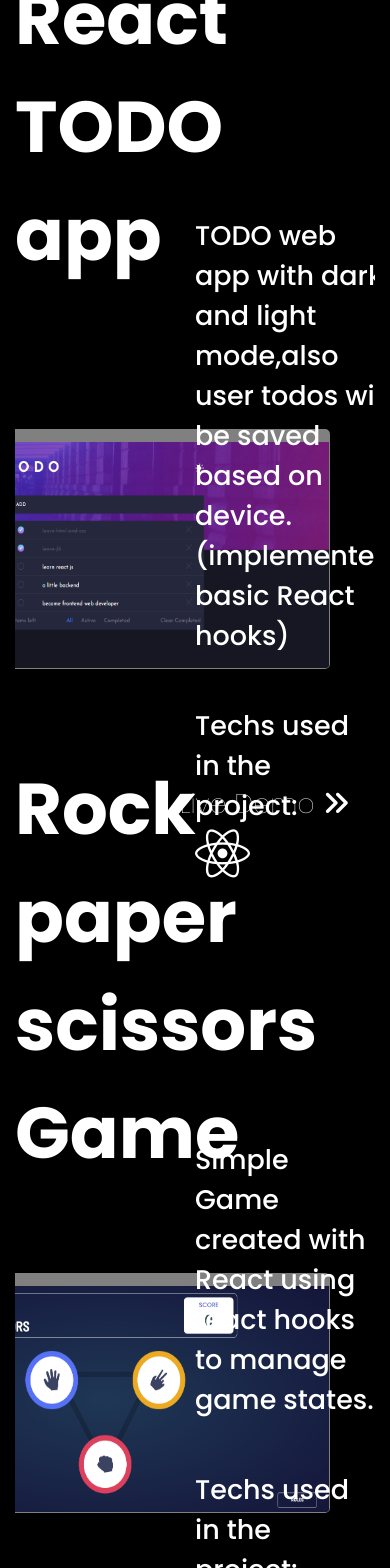
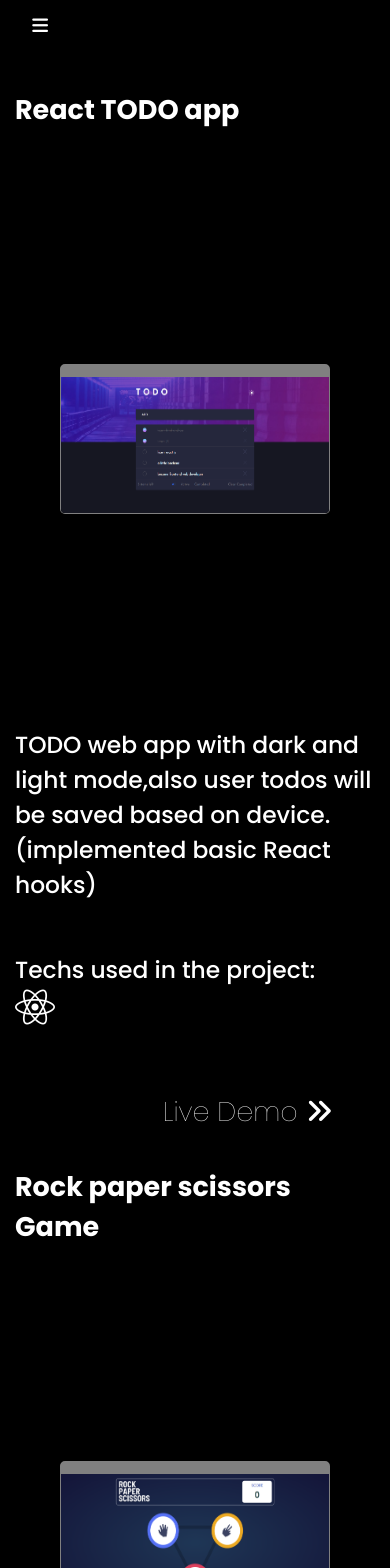
Before and after one commit to Med-azaza/My-Portfolio, a React (Create React App) app: page /work in a window 390 px wide. Shown: the top 1568 px of the page. Built offline with nearby package versions, Linux system fonts and the light colour scheme.

Commit message:
full responsive

```diff
--- a/public/index.html
+++ b/public/index.html
@@ -13,8 +13,7 @@
   <link rel="icon" href="%PUBLIC_URL%/favicon.png" />
   <meta name="viewport" content="width=device-width, initial-scale=1" />
   <meta name="theme-color" content="#000000" />
-  <meta name="description" content="Web site created using create-react-app" />
-  <link rel="apple-touch-icon" href="%PUBLIC_URL%/logo192.png" />
+  <meta name="description" content="Mohamed Azaza, Front End React developer & MERN stack developer" />
   <!--
       manifest.json provides metadata used when your web app is installed on a
       user's mobile device or desktop. See https://developers.google.com/web/fundamentals/web-app-manifest/
--- a/src/App.css
+++ b/src/App.css
@@ -555,6 +555,10 @@ code {
   display: block !important;
 }
 
+.opacity {
+  opacity: 0.4;
+}
+
 @-webkit-keyframes navList {
   0% {
     -webkit-transform: translateX(100%);
@@ -894,6 +898,32 @@ a {
   #root .App .container .About section {
     padding: 0 70px;
   }
+  #root .App .container .Contact section {
+    padding: 0 70px;
+  }
+  #root .App .container .Work section .name h2 {
+    font-size: 3em;
+  }
+  #root .App .container .Work section .showcase .image img {
+    height: 200px;
+    width: 360px;
+  }
+  #root .App .container .Work section .showcase .description .techs i {
+    font-size: 40px;
+    margin-right: 10px;
+  }
+  #root .App .container .Work section .showcase .description .techs img {
+    height: 40px;
+    width: 40px;
+    margin-right: 10px;
+  }
+  #root .App .container .Work section .showcase .description .techs img.express {
+    width: 90px;
+  }
+  #root .App .container .Work section .showcase .description p,
+  #root .App .container .Work section .showcase .description h4 {
+    font-size: 1.3em;
+  }
 }
 
 @media (max-width: 768px) {
@@ -913,6 +943,29 @@ a {
     -webkit-box-pack: center;
         -ms-flex-pack: center;
             justify-content: center;
+  }
+  #root .App .container .Work section .name h2 {
+    font-size: 2em;
+  }
+  #root .App .container .Work section .showcase .image img {
+    height: 150px;
+    width: 270px;
+  }
+  #root .App .container .Work section .showcase .description .techs i {
+    font-size: 25px;
+    margin-right: 8px;
+  }
+  #root .App .container .Work section .showcase .description .techs img {
+    height: 25px;
+    width: 25px;
+    margin-right: 8px;
+  }
+  #root .App .container .Work section .showcase .description .techs img.express {
+    width: 60px;
+  }
+  #root .App .container .Work section .showcase .description p,
+  #root .App .container .Work section .showcase .description h4 {
+    font-size: 1.1em;
   }
 }
 
@@ -952,13 +1005,66 @@ a {
   #root .App .container .About section p {
     font-size: 1em;
   }
+  #root .App .container .Contact header p {
+    font-size: 2em;
+  }
+  #root .App .container .Contact section {
+    padding: 0 15px;
+  }
+  #root .App .container .Contact section h3 {
+    font-size: 1.5em;
+  }
+  #root .App .container .Contact section p {
+    font-size: 1em;
+  }
+  #root .App .container .Work section {
+    height: 130vh;
+  }
+  #root .App .container .Work section .link {
+    bottom: -35px;
+  }
+  #root .App .container .Work section .name {
+    height: 20%;
+  }
+  #root .App .container .Work section .name h2 {
+    font-size: 1.5em;
+  }
+  #root .App .container .Work section .showcase {
+    height: 80%;
+    -webkit-box-orient: vertical;
+    -webkit-box-direction: normal;
+        -ms-flex-direction: column;
+            flex-direction: column;
+  }
+  #root .App .container .Work section .showcase .image {
+    width: 100%;
+  }
+  #root .App .container .Work section .showcase .image img {
+    height: 150px;
+    width: 270px;
+  }
+  #root .App .container .Work section .showcase .description {
+    width: 100%;
+  }
+  #root .App .container .Work section .showcase .description .techs i {
+    font-size: 40px;
+    margin-right: 10px;
+  }
+  #root .App .container .Work section .showcase .description .techs img {
+    height: 40px;
+    width: 40px;
+    margin-right: 10px;
+  }
+  #root .App .container .Work section .showcase .description .techs img.express {
+    width: 90px;
+  }
+  #root .App .container .Work section .showcase .description p,
+  #root .App .container .Work section .showcase .description h4 {
+    font-size: 1.3em;
+  }
   .nav-list {
     display: none;
-    background-color: rgba(0, 0, 0, 0.623);
-    border: 1px solid #1976d2;
     border-radius: 5px;
-    -webkit-backdrop-filter: blur(7px);
-            backdrop-filter: blur(7px);
   }
   .nav-list li a {
     color: white;
--- a/src/App.scss
+++ b/src/App.scss
@@ -361,6 +361,9 @@ $primary: #1976d2;
 .show {
   display: block !important;
 }
+.opacity {
+  opacity: 0.4;
+}
 //Keyfarmes//
 @keyframes navList {
   0% {
@@ -515,6 +518,48 @@ a {
             padding: 0 70px;
           }
         }
+        .Contact {
+          section {
+            padding: 0 70px;
+          }
+        }
+        .Work {
+          section {
+            .name {
+              h2 {
+                font-size: 3em;
+              }
+            }
+            .showcase {
+              .image {
+                img {
+                  height: 200px;
+                  width: 360px;
+                }
+              }
+              .description {
+                .techs {
+                  i {
+                    font-size: 40px;
+                    margin-right: 10px;
+                  }
+                  img {
+                    height: 40px;
+                    width: 40px;
+                    margin-right: 10px;
+                  }
+                  img.express {
+                    width: 90px;
+                  }
+                }
+                p,
+                h4 {
+                  font-size: 1.3em;
+                }
+              }
+            }
+          }
+        }
       }
     }
   }
@@ -531,6 +576,43 @@ a {
           }
           .imageConatiner {
             @include center();
+          }
+        }
+        .Work {
+          section {
+            .name {
+              h2 {
+                font-size: 2em;
+              }
+            }
+            .showcase {
+              .image {
+                img {
+                  height: 150px;
+                  width: 270px;
+                }
+              }
+              .description {
+                .techs {
+                  i {
+                    font-size: 25px;
+                    margin-right: 8px;
+                  }
+                  img {
+                    height: 25px;
+                    width: 25px;
+                    margin-right: 8px;
+                  }
+                  img.express {
+                    width: 60px;
+                  }
+                }
+                p,
+                h4 {
+                  font-size: 1.1em;
+                }
+              }
+            }
           }
         }
       }
@@ -582,15 +664,74 @@ a {
             }
           }
         }
+        .Contact {
+          header {
+            p {
+              font-size: 2em;
+            }
+          }
+          section {
+            padding: 0 15px;
+            h3 {
+              font-size: 1.5em;
+            }
+            p {
+              font-size: 1em;
+            }
+          }
+        }
+        .Work {
+          section {
+            height: 130vh;
+            .link {
+              bottom: -35px;
+            }
+            .name {
+              height: 20%;
+              h2 {
+                font-size: 1.5em;
+              }
+            }
+            .showcase {
+              height: 80%;
+              flex-direction: column;
+              .image {
+                width: 100%;
+                img {
+                  height: 150px;
+                  width: 270px;
+                }
+              }
+              .description {
+                width: 100%;
+                .techs {
+                  i {
+                    font-size: 40px;
+                    margin-right: 10px;
+                  }
+                  img {
+                    height: 40px;
+                    width: 40px;
+                    margin-right: 10px;
+                  }
+                  img.express {
+                    width: 90px;
+                  }
+                }
+                p,
+                h4 {
+                  font-size: 1.3em;
+                }
+              }
+            }
+          }
+        }
       }
     }
   }
   .nav-list {
     display: none;
-    background-color: rgba(0, 0, 0, 0.623);
-    border: 1px solid $primary;
     border-radius: 5px;
-    backdrop-filter: blur(7px);
     li {
       a {
         color: white;
--- a/src/components/about.js
+++ b/src/components/about.js
@@ -8,6 +8,8 @@ const About = () => {
     const show = (e) => {
         document.querySelector('.nav-btn').classList.toggle('clicked');
         document.querySelector('.nav-list').classList.toggle('show');
+        let p = document.querySelectorAll('p');
+        p.forEach(el => el.classList.toggle('opacity'));
     }
         const el = React.useRef(null);
         const typed = React.useRef(null);
--- a/src/components/work.js
+++ b/src/components/work.js
@@ -11,8 +11,23 @@ import restaurant from '../img/restaurant.png';
 const Work=()=>{
     document.body.scrollTop = 0; // For Safari
     document.documentElement.scrollTop = 0;
+    const show = (e) => {
+        document.querySelector('.nav-btn').classList.toggle('clicked');
+        document.querySelector('.nav-list').classList.toggle('show');
+        let p = document.querySelectorAll('p');
+        let img = document.querySelectorAll('img');
+        let h2 = document.querySelectorAll('h2');
+        let h4 = document.querySelectorAll('h4');
+        let i = document.querySelectorAll('i');
+        p.forEach(el => el.classList.toggle('opacity'));
+        img.forEach(el => el.classList.toggle('opacity'));
+        h2.forEach(el => el.classList.toggle('opacity'));
+        h4.forEach(el => el.classList.toggle('opacity'));
+        i.forEach(el => el.classList.toggle('opacity'));
+    }
     return (
         <div className="Work">
+            <button onClick={show} className='nav-btn'><i className="fas fa-bars"></i></button>
             <ul className="nav-list">
                 <li><Link  to='/'>Home</Link></li>
                 <li><Link to='/about'>About</Link></li>
@@ -20,7 +35,7 @@ const Work=()=>{
             </ul>
             <section>
                 <div className="link">
-                    <a href="https://reacttodoapp0.netlify.app/" rel="noreferrer" target='_blank'>Live Demo <i class="fas fa-angle-double-right"></i></a>
+                    <a href="https://reacttodoapp0.netlify.app/" rel="noreferrer" target='_blank'>Live Demo <i className="fas fa-angle-double-right"></i></a>
                 </div>
                 <div className="name">
                 <h2>React TODO app</h2></div>
@@ -32,14 +47,14 @@ const Work=()=>{
                         <p>TODO web app with dark and light mode,also user todos will be saved based on device.(implemented basic React hooks)</p>
                         <div className="techs">
                             <h4>Techs used in the project:</h4>
-                            <abbr title="react"><i class="fab fa-react"></i></abbr>
+                            <abbr title="react"><i className="fab fa-react"></i></abbr>
                         </div>
                     </div>
                 </div>
             </section>
             <section>
                 <div className="link">
-                    <a href="https://rpsgame-01.netlify.app/" rel="noreferrer" target='_blank'>Live Demo <i class="fas fa-angle-double-right"></i></a>
+                    <a href="https://rpsgame-01.netlify.app/" rel="noreferrer" target='_blank'>Live Demo <i className="fas fa-angle-double-right"></i></a>
                 </div>
                 <div className="name">
                 <h2>Rock paper scissors Game</h2></div>
@@ -51,14 +66,14 @@ const Work=()=>{
                         <p>Simple Game created with React using react hooks to manage game states.</p>
                         <div className="techs">
                             <h4>Techs used in the project:</h4>
-                            <abbr title="react"><i class="fab fa-react"></i></abbr>
+                            <abbr title="react"><i className="fab fa-react"></i></abbr>
                         </div>
                     </div>
                 </div>
             </section>
             <section>
                 <div className="link">
-                    <a href="https://tnfeed.netlify.app/" rel="noreferrer" target='_blank'>Live Demo <i class="fas fa-angle-double-right"></i></a>
+                    <a href="https://tnfeed.netlify.app/" rel="noreferrer" target='_blank'>Live Demo <i className="fas fa-angle-double-right"></i></a>
                 </div>
                 <div className="name">
                 <h2>TnFeed Social Network app</h2></div>
@@ -70,10 +85,10 @@ const Work=()=>{
                         <p>Fullstack web app with separated backend connected with API,inculde authentication with JWT.(unfinished)</p>
                         <div className="techs">
                             <h4>Techs used in the project:</h4>
-                            <abbr title="html5"><i class="fab fa-html5"></i></abbr>
-                            <abbr title="Sass"><i class="fab fa-sass"></i></abbr>
-                            <abbr title="javascript"><i class="fab fa-js"></i></abbr>
-                            <abbr title="nodeJs"><i class="fab fa-node"></i></abbr>
+                            <abbr title="html5"><i className="fab fa-html5"></i></abbr>
+                            <abbr title="Sass"><i className="fab fa-sass"></i></abbr>
+                            <abbr title="javascript"><i className="fab fa-js"></i></abbr>
+                            <abbr title="nodeJs"><i className="fab fa-node"></i></abbr>
                             <abbr title="ExpressJs"><img className='express' src={express} alt="Express logo" /></abbr>
                             <abbr title="MongoDB"><img src={mongo} alt="MongoDB logo" /></abbr>
                         </div>
@@ -82,7 +97,7 @@ const Work=()=>{
             </section>
             <section>
                 <div className="link">
-                    <a href="https://med-azaza.github.io/blogr/" rel="noreferrer" target='_blank'>Live Demo <i class="fas fa-angle-double-right"></i></a>
+                    <a href="https://med-azaza.github.io/blogr/" rel="noreferrer" target='_blank'>Live Demo <i className="fas fa-angle-double-right"></i></a>
                 </div>
                 <div className="name">
                 <h2>Blogr Landing page</h2></div>
@@ -94,16 +109,16 @@ const Work=()=>{
                         <p>Simple single page landing page.</p>
                         <div className="techs">
                             <h4>Techs used in the project:</h4>
-                            <abbr title="html5"><i class="fab fa-html5"></i></abbr>
-                            <abbr title="css3"><i class="fab fa-css3-alt"></i></abbr>
-                            <abbr title="javascript"><i class="fab fa-js"></i></abbr>
+                            <abbr title="html5"><i className="fab fa-html5"></i></abbr>
+                            <abbr title="css3"><i className="fab fa-css3-alt"></i></abbr>
+                            <abbr title="javascript"><i className="fab fa-js"></i></abbr>
                         </div>
                     </div>
                 </div>
             </section>
             <section>
                 <div className="link">
-                    <a href="https://med-azaza.github.io/weather-app/" rel="noreferrer" target='_blank'>Live Demo <i class="fas fa-angle-double-right"></i></a>
+                    <a href="https://med-azaza.github.io/weather-app/" rel="noreferrer" target='_blank'>Live Demo <i className="fas fa-angle-double-right"></i></a>
                 </div>
                 <div className="name">
                 <h2>Weather app</h2></div>
@@ -115,9 +130,9 @@ const Work=()=>{
                         <p>A simple Weather web app that show basic weather infos and time of any city acroos the world,I used external API and interacted with it using AJAX.</p>
                         <div className="techs">
                             <h4>Techs used in the project:</h4>
-                            <abbr title="html5"><i class="fab fa-html5"></i></abbr>
-                            <abbr title="css3"><i class="fab fa-css3-alt"></i></abbr>
-                            <abbr title="javascript"><i class="fab fa-js"></i></abbr>
+                            <abbr title="html5"><i className="fab fa-html5"></i></abbr>
+                            <abbr title="css3"><i className="fab fa-css3-alt"></i></abbr>
+                            <abbr title="javascript"><i className="fab fa-js"></i></abbr>
                             <abbr title="jquery"><img src={jquery} alt="jquery logo" /></abbr>
                         </div>
                     </div>
@@ -125,7 +140,7 @@ const Work=()=>{
             </section>
             <section>
                 <div className="link">
-                    <a href="https://med-azaza.github.io/restaurant-site-project/" rel="noreferrer" target='_blank'>Live Demo <i class="fas fa-angle-double-right"></i></a>
+                    <a href="https://med-azaza.github.io/restaurant-site-project/" rel="noreferrer" target='_blank'>Live Demo <i className="fas fa-angle-double-right"></i></a>
                 </div>
                 <div className="name">
                 <h2>Restaurant website</h2></div>
@@ -137,9 +152,9 @@ const Work=()=>{
                         <p>Static Multi-page website designed for a restaurant</p>
                         <div className="techs">
                             <h4>Techs used in the project:</h4>
-                            <abbr title="html5"><i class="fab fa-html5"></i></abbr>
-                            <abbr title="css3"><i class="fab fa-css3-alt"></i></abbr>
-                            <abbr title="bootstrap"><i class="fab fa-bootstrap"></i></abbr>
+                            <abbr title="html5"><i className="fab fa-html5"></i></abbr>
+                            <abbr title="css3"><i className="fab fa-css3-alt"></i></abbr>
+                            <abbr title="bootstrap"><i className="fab fa-bootstrap"></i></abbr>
                         </div>
                     </div>
                 </div>
```
Also changed, not shown: src/components/contact.js (+7 -0 lines), 1 other file (tests, documents, lock files or other folders).
